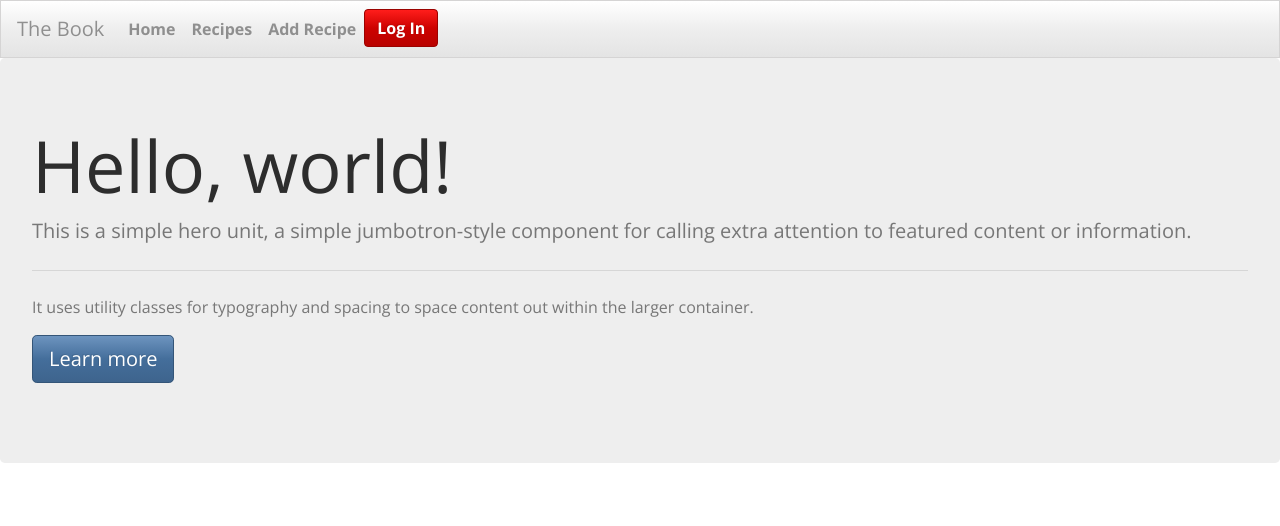
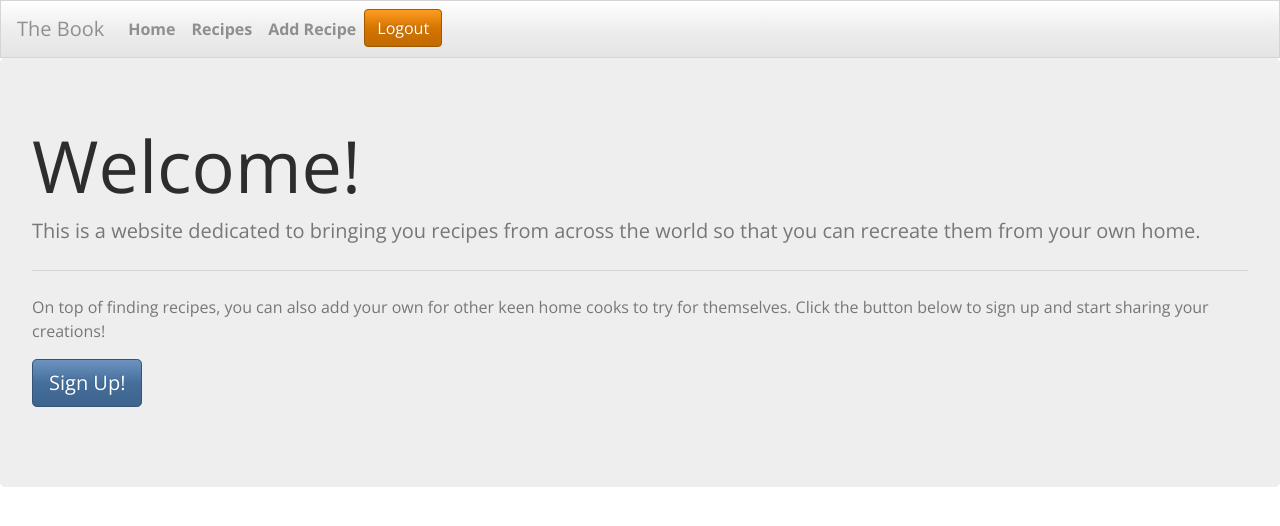
Before and after one commit to LiamMcGcistudent/the-book, a Flask app: page / in a window 1280 px wide. Shown: the top 526 px of the page. Run offline with Flask 2, Linux system fonts and the light colour scheme; the visitor is signed in with stand-in values (Sample User, id 1); parts of the project's set-up code (start-up, migrations or seed data) failed here and were passed over; some libraries are stand-ins or nearby versions.

Commit message:
completed signup and login functionality

```diff
--- a/app.py
+++ b/app.py
@@ -5,6 +5,7 @@ from bson.objectid import ObjectId
 import config
 from datetime import date, datetime
 from pprint import pprint
+from forms import RegistrationForm, LoginForm
 
 
 app = Flask(__name__)
@@ -53,7 +54,54 @@ def recipe(recipe_id):
     pprint(recipe)
     return render_template('recipe.html', recipe=a_recipe)
 
+@app.route('/signup', methods=['GET', 'POST'])
+def signup():
+    if 'logged_in' in 'session':
+        return redirect(url_for('index'))
 
+    form = RegistrationForm()
+    if form.validate_on_submit():
+
+        user = mongo.db.user_information
+        dup_user = user.find_one({'name' : request.form['username'].title()})
+
+        if dup_user is None:
+            user.insert_one({'name' : request.form['username'].title()})
+            session['username'] = request.form['username']
+            session['logged_in'] = True
+            return redirect(url_for('index'))
+
+        flash('Sorry, username already taken. Please try another.')
+        return redirect(url_for('signup'))
+
+    return render_template('signup.html', form=form, title="Sign Up")
+
+@app.route('/login', methods=['GET', 'POST'])
+def user_login():
+    """Function for handling the logging in of users"""
+    if 'logged_in' in session: #Check is already logged in
+        return redirect(url_for('index'))
+
+    form = LoginForm()
+
+    if form.validate_on_submit():
+        user = mongo.db.user_information
+        logged_in_user = user.find_one({'name' : request.form['username'].title()})
+
+        if logged_in_user is None:
+            flash('Incorrect username, please try again')
+            return redirect(url_for('user_login'))
+        session['username'] = request.form['username']
+        session['logged_in'] = True
+        return redirect(url_for('index'))
+
+    return render_template('login.html', form=form, title='Login')
+
+@app.route('/logout')
+def logout():
+    """Logs the user out and redirects to home"""
+    session.clear() # Kill session
+    return redirect(url_for('index'))
 
 
 if __name__ == '__main__':
--- a/requirements.txt
+++ b/requirements.txt
@@ -1,9 +1,12 @@
 Click==7.0
 DateTime==4.3
 Flask==1.0.2
+Flask-Login==0.4.1
 Flask-PyMongo==2.2.0
+Flask-WTF==0.14.2
 Jinja2==2.10
 MarkupSafe==1.1.1
+WTForms==2.2.1
 Werkzeug==0.15.2
 config==0.4.0
 dnspython==1.16.0
--- a/templates/base.html
+++ b/templates/base.html
@@ -27,45 +27,21 @@
                 <li class="nav-item">
                     <a class="nav-link" href="{{url_for('recipes')}}"><b>Recipes</b></a>
                 </li>
+                {% if 'username' in session %}
                 <li class="nav-item">
                     <a class="nav-link" href=""><b>Add Recipe</b></a>
                 </li>
+                <li><a class="btn btn-warning" href="{{ url_for('logout') }}">Logout</a></li>
+                {% else %}
                 <li class="nav-item">
-                    <button class="btn btn-danger" data-toggle="modal" data-target="#log-in-modal"><b>Log In</b></a>
+                    <a class="btn btn-danger" href="{{url_for('user_login')}}"><b>Log In</b></a>
                 </li>
+                {% endif %}
             </ul>
         </div>
     </nav>
 
-    {%block content%}{%endblock%} {% block log_in_modal %}
-    <!-- Log in Modal -->
-    <div id="log-in-modal" class="modal fade" tabindex="-1" role="dialog" aria-labelledby="log-in" aria-hidden="true">
-        <div class="modal-sm mx-auto mt-5">
-            <div class="modal-dialog" role="document">
-                <div class="modal-content">
-                    <div class="modal-header">
-                        <h5 class="modal-title">Log in</h5>
-                        <button class="close" type="button" data-dismiss="modal" aria-label="Close">
-						<span aria-hidden="true">×</span>
-					</button>
-                    </div>
-                    <div class="modal-body">
-                        <form method="POST" action="/login">
-                            <div class="form-group">
-                                <label for="username">User name</label>
-                                <input name="username" type="text" class="form-control" placeholder="User name" required>
-                            </div>
-                            <button type="submit" class="btn btn-primary btn-block">Login</button>
-                        </form>
-                    </div>
-                    <div class="modal-footer">
-                        <button type="button" class="btn btn-warning" data-dismiss="modal">Cancel</button>
-                    </div>
-                </div>
-            </div>
-        </div>
-    </div>
-    {% endblock log_in_modal %}
+    {%block content%}{%endblock%}
 
 
 
--- a/templates/index.html
+++ b/templates/index.html
@@ -1,12 +1,12 @@
 {%extends 'base.html'%}{%block content%}
 
 <div class="jumbotron">
-  <h1 class="display-3">Hello, world!</h1>
-  <p class="lead">This is a simple hero unit, a simple jumbotron-style component for calling extra attention to featured content or information.</p>
+  <h1 class="display-3">Welcome!</h1>
+  <p class="lead">This is a website dedicated to bringing you recipes from across the world so that you can recreate them from your own home.</p>
   <hr class="my-4">
-  <p>It uses utility classes for typography and spacing to space content out within the larger container.</p>
+  <p>On top of finding recipes, you can also add your own for other keen home cooks to try for themselves. Click the button below to sign up and start sharing your creations!</p>
   <p class="lead">
-    <a class="btn btn-primary btn-lg" href="#" role="button">Learn more</a>
+    <a class="btn btn-primary btn-lg" href="{{url_for('signup')}}" role="button">Sign Up!</a>
   </p>
 </div>
 
```
Also changed, not shown: forms.py (added, +9 -0 lines), templates/login.html (added, +26 -0 lines), templates/modals.html (deleted, +0 -29 lines), templates/signup.html (added, +26 -0 lines).
